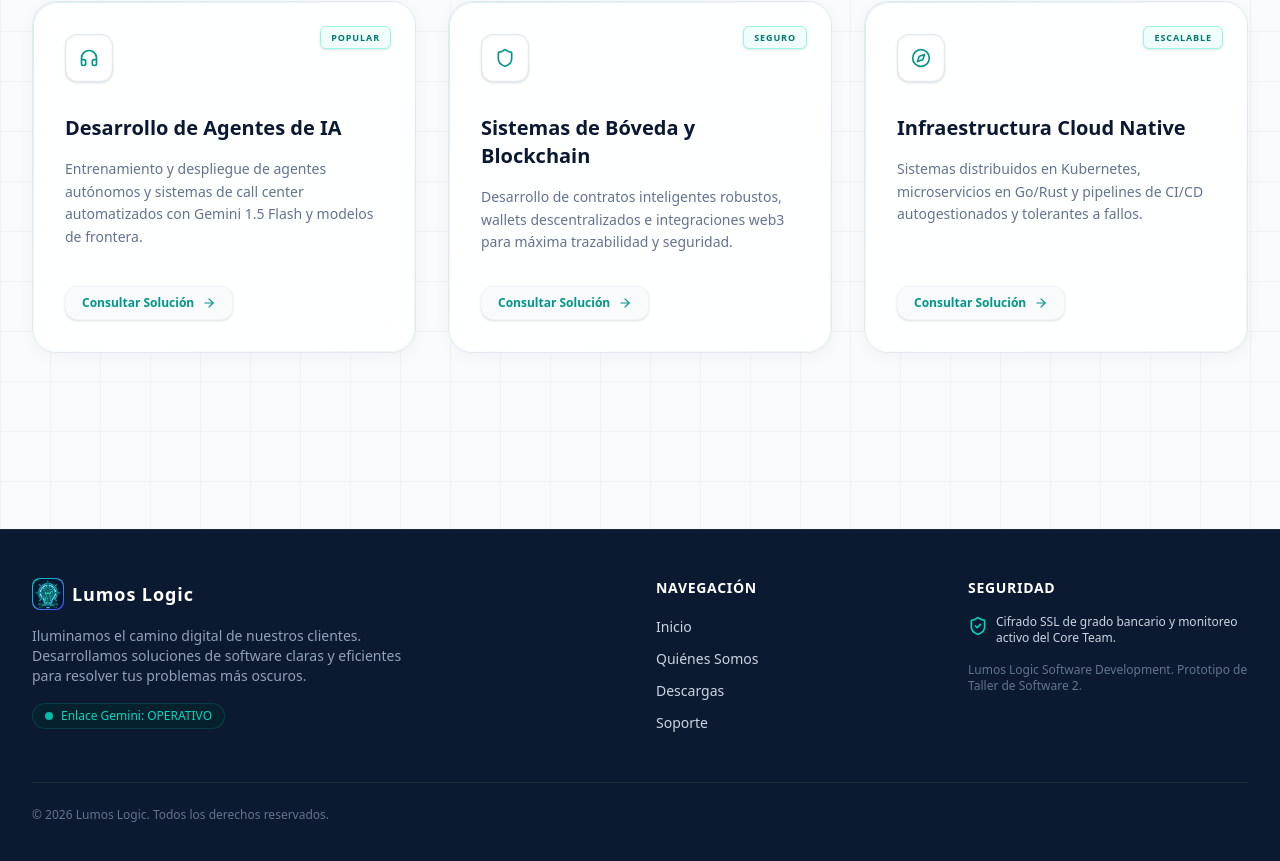
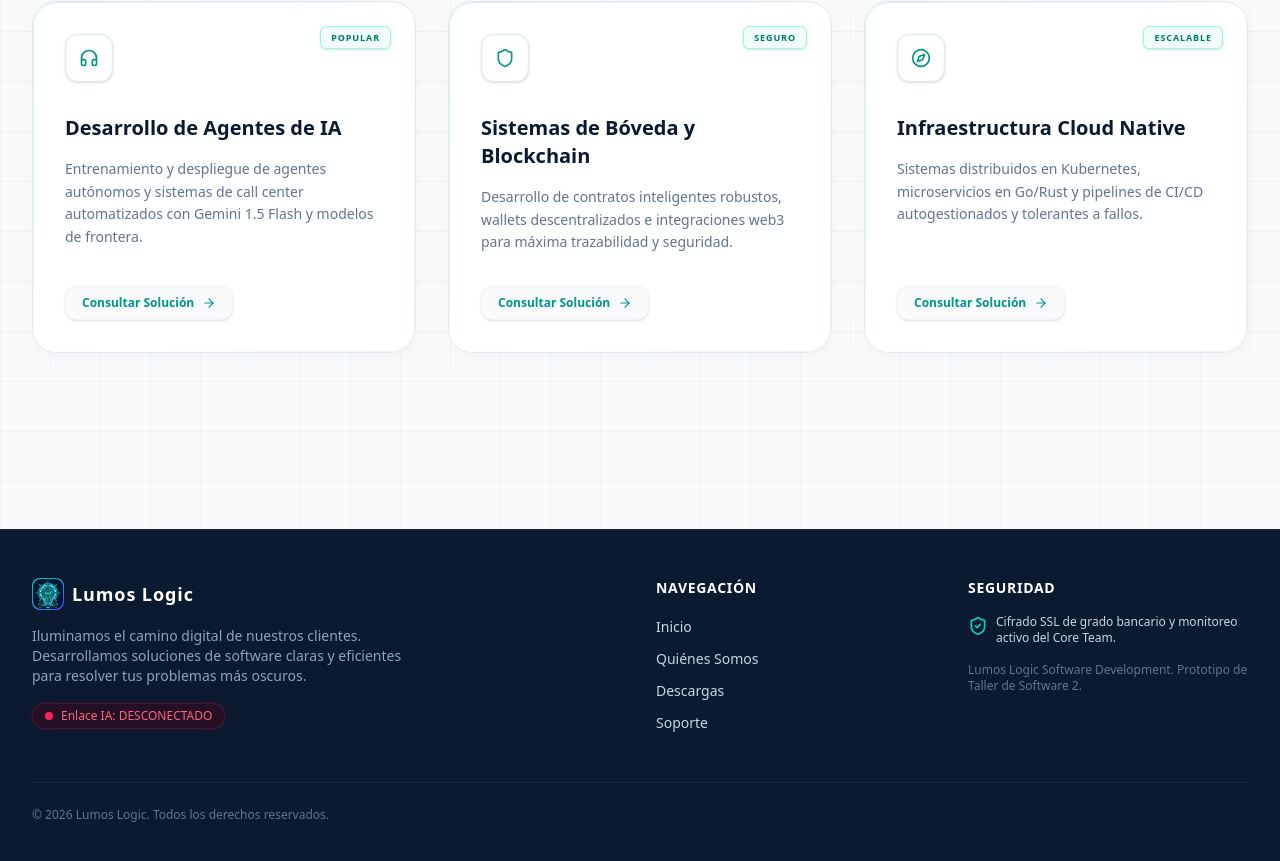
Before and after one commit to AxelMQ/sitiowebsw2, a React (Vite) app in the folder frontend/: page / in a window 1280 px wide. Shown: the part 1569-2430 px from the top of the page. Built offline with nearby package versions, Linux system fonts and the light colour scheme; no server answers.

Commit message:
refactor [FRONT]: agregar estado de coneccion con la IA

```diff
--- a/frontend/src/components/Footer.jsx
+++ b/frontend/src/components/Footer.jsx
@@ -1,4 +1,4 @@
-import React from 'react';
+import React, { useState, useEffect } from 'react';
 import { Link } from 'react-router-dom';
 import { ShieldCheck, Heart, Sparkles } from 'lucide-react';
 import contentData from '../data/content.json';
@@ -7,6 +7,29 @@ export default function Footer() {
   const { companyName, companySlogan, navigation } = contentData;
   const logoText = companyName.split('|')[0].trim();
   const currentYear = new Date().getFullYear();
+
+  const [apiStatus, setApiStatus] = useState('VERIFICANDO'); // 'OPERATIVO', 'DESCONECTADO', 'SIN_KEY'
+
+  useEffect(() => {
+    const checkHealth = async () => {
+      try {
+        const apiUrl = import.meta.env.VITE_API_URL || 'http://localhost:3001';
+        const response = await fetch(`${apiUrl}/api/health`);
+        if (!response.ok) throw new Error();
+        const data = await response.json();
+        if (data.hasApiKey) {
+          setApiStatus('OPERATIVO');
+        } else {
+          setApiStatus('SIN_KEY');
+        }
+      } catch (err) {
+        setApiStatus('DESCONECTADO');
+      }
+    };
+    checkHealth();
+    const interval = setInterval(checkHealth, 10000);
+    return () => clearInterval(interval);
+  }, []);
 
   return (
     <footer className="border-t border-slate-800 bg-[#0B1A30] text-slate-300 py-12">
@@ -30,13 +53,38 @@ export default function Footer() {
             </p>
 
             {/* API Status */}
-            <div className="inline-flex items-center space-x-2 rounded-full bg-teal-950/40 border border-teal-500/20 px-3 py-1 text-xs text-teal-400">
-              <span className="relative flex h-2 w-2">
-                <span className="animate-ping absolute inline-flex h-full w-full rounded-full bg-teal-400 opacity-75"></span>
-                <span className="relative inline-flex rounded-full h-2 w-2 bg-teal-500"></span>
-              </span>
-              <span>Enlace Gemini: OPERATIVO</span>
-            </div>
+            {apiStatus === 'OPERATIVO' && (
+              <div className="inline-flex items-center space-x-2 rounded-full bg-emerald-950/40 border border-emerald-500/20 px-3 py-1 text-xs text-emerald-400 shadow-[0_0_10px_rgba(16,185,129,0.1)]">
+                <span className="relative flex h-2 w-2">
+                  <span className="animate-ping absolute inline-flex h-full w-full rounded-full bg-emerald-400 opacity-75"></span>
+                  <span className="relative inline-flex rounded-full h-2 w-2 bg-emerald-500"></span>
+                </span>
+                <span>Enlace IA: OPERATIVO</span>
+              </div>
+            )}
+            {apiStatus === 'SIN_KEY' && (
+              <div className="inline-flex items-center space-x-2 rounded-full bg-amber-950/40 border border-amber-500/20 px-3 py-1 text-xs text-amber-400 shadow-[0_0_10px_rgba(245,158,11,0.1)]">
+                <span className="relative flex h-2 w-2">
+                  <span className="animate-ping absolute inline-flex h-full w-full rounded-full bg-amber-400 opacity-75"></span>
+                  <span className="relative inline-flex rounded-full h-2 w-2 bg-amber-500"></span>
+                </span>
+                <span>Enlace IA: FALTA API KEY</span>
+              </div>
+            )}
+            {apiStatus === 'DESCONECTADO' && (
+              <div className="inline-flex items-center space-x-2 rounded-full bg-rose-950/40 border border-rose-500/20 px-3 py-1 text-xs text-rose-400 shadow-[0_0_10px_rgba(244,63,94,0.1)]">
+                <span className="relative flex h-2 w-2">
+                  <span className="animate-ping absolute inline-flex h-full w-full rounded-full bg-rose-400 opacity-75"></span>
+                  <span className="relative inline-flex rounded-full h-2 w-2 bg-rose-500"></span>
+                </span>
+                <span>Enlace IA: DESCONECTADO</span>
+              </div>
+            )}
+            {apiStatus === 'VERIFICANDO' && (
+              <div className="inline-flex items-center space-x-2 rounded-full bg-slate-800/40 border border-slate-700/20 px-3 py-1 text-xs text-slate-400 animate-pulse">
+                <span>Enlace IA: VERIFICANDO...</span>
+              </div>
+            )}
           </div>
 
           {/* Quick Links */}
```
